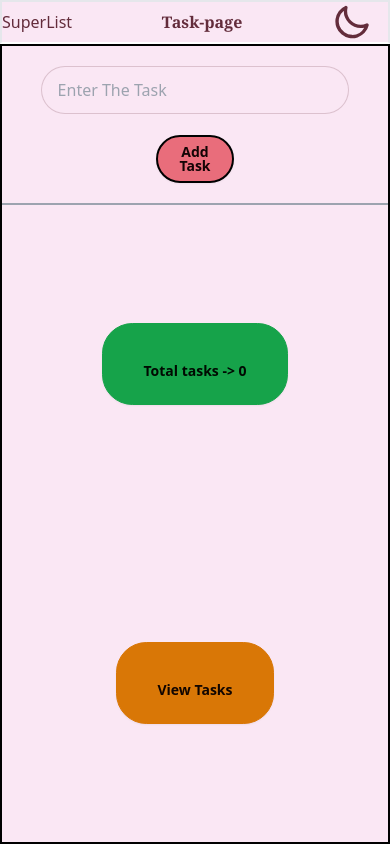
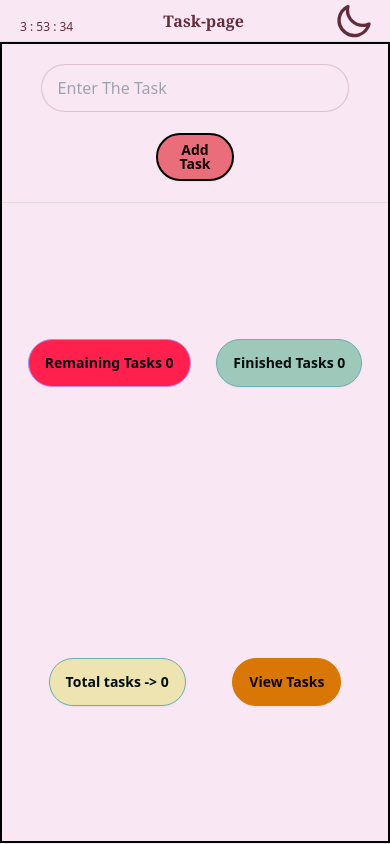
Before and after one commit to asxrafali0975/SuperListV2, a SvelteKit app: page /homepage in a window 390 px wide. Built offline with nearby package versions, Linux system fonts and the light colour scheme.

Commit message:
Your commit message

```diff
--- a/codesave.svelte
+++ b/codesave.svelte
@@ -1,67 +1,33 @@
 <script>
     import '../+page.svelte'
-    import { arr } from '../../store';
+    let minutes =$state(0)
+    let second=$state(0)
+    let hours=$state(0)
 
-
-    const finished=(index)=>{
-        $arr[index].status=!$arr[index].status;
-        localStorage.setItem("superlist_tasks", JSON.stringify($arr));
+    setInterval(() => {
+      if(second==59){
+        minutes++;
+      second=0;
 
     }
-    const deletetask=(index)=>{
-        let dummy = $arr
-        dummy.splice(index,1)
-        $arr=dummy
-        localStorage.setItem("superlist_tasks", JSON.stringify($arr));
+    if(minutes==59){
+      hours++;
+      minutes=0;
 
 
     }
+    second++;
 
-    </script>
+  }, 1000);
+
+  </script>
 
 
-    <div class="bg-slate-800 h-[1000000vh] w-[100vw] p-3">
-        <h1 class="center bg-blue-600 font-serif h-[0.0007%]" >Tasks Lists</h1>
-
-    {#each $arr as value, index}
-    <div class="border">
-        <h1  class={value.status ?  " done bg-slate-400 m-2 font-serif " : "bg-slate-400 m-2 font-serif " } > {index}->{value.data}</h1>
-        <button class="bg-green-300 rounded-md " onclick={()=>finished(index)}>{ value.status ? "Undone" :"Done"  }</button>
-        <button class="bg-red-300 rounded-md"  onclick={()=>deletetask(index)}>Delete</button>
-    </div>
-
-    {/each}
+  <main>
+    <div class="flex items-center justify-center mt-32">
+      <h1>{hours}</h1>:
+      <h1>{minutes}</h1>:
+      <h1>{second}</h1>
 
     </div>
-
-
-    <style>
-        h1{
-            font-size: 3vw;
-            border: 1.5px solid black;
-            border-radius: 5px;
-
-        }
-
-        .border{
-            border: 2px solid black;
-            margin-bottom:14px;
-        }
-
-        .center{
-            display: flex;
-            align-items: center;
-            justify-content: center;
-            color: white;
-            margin-bottom: 30px;
-            font-weight: 600;
-
-        }
-
-        .done{
-            background-color: rgb(153, 235, 160);
-            text-decoration: line-through;
-        }
-
-
-    </style>
+  </main>
--- /dev/null
+++ b/src/routes/components/TimeCompo.svelte
@@ -0,0 +1,45 @@
+<script>
+    import { onMount } from "svelte";
+
+
+
+        let mydate = $state(new Date().toLocaleTimeString().split(":"));
+
+       let  hour = $state(mydate[0])
+
+       let  minute = $state(mydate[1])
+
+       let  second=$state(mydate[2])
+
+       second=second.split(" ")
+       second=second[0]
+
+           setInterval(() => {
+            second++
+            if(second==60){
+                minute++
+                second=0
+            }
+            if(minute==60){
+                hour++
+                minute=0
+
+            }
+
+           }, 1000);
+
+
+
+
+
+
+
+</script>
+
+
+<main>
+<div class="text-xs ml-5  mt-3 sm:text-md  md:text-md lg:text-lg  xl:text-md  ">
+	 {hour} : {minute} : {second}
+</div>
+
+</main>
--- /dev/null
+++ b/src/routes/components/ViewComponent.svelte
@@ -0,0 +1,50 @@
+<script>
+    let prop = $props();
+
+    import "../+page.svelte";
+    let editTaskDataBind = $state(null);
+    let edit_task_bool = $state(true);
+    import { arr } from "../../store";
+
+
+    const addEditTaskFunc = (index) => {
+        if (!editTaskDataBind) {
+            alert("task cannot be empty ");
+            return;
+        } else {
+            $arr[index].data = editTaskDataBind;
+            localStorage.setItem("superlist_tasks", JSON.stringify($arr));
+            edit_task_bool = !edit_task_bool;
+        }
+    };
+
+</script>
+
+<button
+    class={edit_task_bool ? "btn btn-outline" : "btn btn-outline hidden"}
+    onclick={() => (edit_task_bool = !edit_task_bool)}>Edit</button
+>
+<button
+class={edit_task_bool
+        ? "btn btn-outline btn-accent hidden   btn-xs sm:btn-sm md:btn-sm lg:btn-md"
+        : "btn btn-outline btn-accent          btn-xs sm:btn-sm md:btn-sm lg:btn-md "}
+    onclick={() => addEditTaskFunc(prop.index)}>Add</button
+    >
+    <input
+    type="text"
+
+    placeholder="Enter New Task Here"
+    bind:value={editTaskDataBind}
+    class={edit_task_bool
+        ? "input input-bordered input-error w-full max-w-xs hidden "
+        : "input input-bordered input-error w-full max-w-xs  input-md sm:input-md md:input-md lg:btn-md"}
+/>
+
+<style>
+    @media (min-width: 280px) and (max-width: 640px) {
+    button {
+        height: 10vw;
+    }
+
+}
+</style>
--- a/src/routes/homepage/+page.svelte
+++ b/src/routes/homepage/+page.svelte
@@ -5,6 +5,7 @@
     import { MODE } from "../../store";
 
     import { arr } from "../../store";
+    import TimeCompo from "../components/TimeCompo.svelte";
 
     let input_value = $state(null);
     let storage_arr = [];
@@ -14,7 +15,8 @@
 
         $MODE = parseFloat(mode);
         let token = localStorage.getItem("superlist");
-        if (!localStorage.getItem("superlist")) {
+
+        if (!token) {
             goto("/login");
         }
 
@@ -23,9 +25,14 @@
             stored_tasks = JSON.parse(stored_tasks);
             $arr = stored_tasks;
         }
+
     });
 
     const addtask = () => {
+        if(!input_value){
+            alert("Tasks cannot be empty")
+            return
+        }
         let obj = { data: input_value, status: false };
         $arr = [...$arr, obj];
         input_value = "";
@@ -39,6 +46,14 @@
         $MODE = tog;
         localStorage.setItem("superListMode", $MODE);
     };
+    let doneTasks=$state(0)
+
+    $arr.forEach((value)=>{
+        if(value.status===true)doneTasks++
+
+    })
+
+
 </script>
 
 <div
@@ -46,11 +61,10 @@
     data-theme={$MODE ? "valentine" : "dark"}
     class="h-[100vh] w-[100vw] flex items-center justify-center flex-col"
 >
-    <div
-        id="toggleBtn"
-        class=" w-full flex items-center border-2 border-b-white justify-between"
-    >
-        <h1>SuperList</h1>
+    <div id="toggleBtn" class=" w-full flex items-center justify-between">
+        <div class="h-[100%]  flex items-center justify-center">
+           <TimeCompo/>
+        </div>
         <h1 class="font-bold font-serif">Task-page</h1>
 
         <label class="swap swap-rotate pr-4">
@@ -104,22 +118,32 @@
             >
         </div>
         <div id="two" class="h-[80%] w-full">
+
+            <!-- WORK IS GOING ON HERE -->
             <div
-                id="two-one"
-                class=" w-full h-[50%] flex items-center justify-center"
+            id="two-one"
+                class=" w-full h-[50%] flex items-center justify-evenly"
             >
-                <button class="btn p-10 btn-success"
-                    >Total tasks -> {$arr.length}</button
-                >
+
+            <button class="btn  btn-secondary  bg-[#FF204E]  btn-md sm:btn-lg md:btn-lg lg:btn-lg  "
+            >Remaining Tasks {$arr.length-doneTasks}</button
+        >
+
+            <button class="btn btn-accent bg-[#9EC8B9]   btn-md sm:btn-lg md:btn-lg lg:btn-lg  " >Finished Tasks {doneTasks}</button>
+
             </div>
             <div
                 id="two-two"
-                class=" w-full h-[50%] flex items-center justify-center"
+                class=" w-full h-[50%] flex items-center justify-evenly "
             >
-                <button
-                    class="btn btn-warning p-10"
+
+            <button class="btn btn-accent bg-[#EEE4B1] btn-md sm:btn-lg md:btn-lg lg:btn-lg  " >Total tasks -> {$arr.length}</button>
+            <button class="btn btn-warning  btn-md sm:btn-lg md:btn-lg lg:btn-lg "
                     onclick={() => goto("/viewtask")}>View Tasks</button
                 >
+
+
+
             </div>
         </div>
     </div>
@@ -132,13 +156,16 @@
             align-items: center;
             justify-content: space-evenly;
             flex-direction: column;
+
         }
         #two {
             display: flex;
             align-items: center;
             justify-content: center;
             flex-direction: column;
+
         }
+
         #input {
             width: 80%;
         }
@@ -146,4 +173,9 @@
             width: 20%;
         }
     }
+
+    #toggleBtn,
+    #one {
+        border-bottom: 1.5px solid rgba(214, 214, 214, 0.689);
+    }
 </style>
--- /dev/null
+++ b/src/routes/test_page/+page.svelte
@@ -0,0 +1,29 @@
+<script>
+
+
+	let doneTasks = $state(0)
+	let undone=$state(0)
+
+	array.forEach((v)=>{
+		if(v.status==true)done++
+
+	})
+
+
+</script>
+
+
+<main>
+<div>
+	{#each array as ar,index}
+
+	<h1>{ar.data}</h1>
+
+
+	{/each}
+
+	<h1>total done tasks are {done }</h1>
+	<h1>total undone task {array.length-done}</h1>
+</div>
+
+</main>
--- a/src/routes/viewtask/+page.svelte
+++ b/src/routes/viewtask/+page.svelte
@@ -5,25 +5,29 @@
     import { goto } from "$app/navigation";
     import { MODE } from "../../store";
     import { arr } from "../../store";
+    import ViewComponent from "../components/ViewComponent.svelte";
+    import TimeCompo from "../components/TimeCompo.svelte";
 
     // variables
 
-    let start_drag_value=null;
-    let start_index=null;
-    let end_drag_value=null;
-    let end_index=null;
-
+    let start_drag_value = null;
+    let start_index = null;
+    let end_drag_value = null;
+    let end_index = null;
 
     //functions
 
     onMount(() => {
+        let token = localStorage.getItem("superlist");
+        if (!token) {
+            goto("/login");
+        }
         let mode = localStorage.getItem("superListMode").trim();
         $MODE = parseFloat(mode);
-        let dummy = localStorage.getItem("superlist_tasks")
-        if(dummy){
-            dummy=JSON.parse(dummy)
-            console.log(dummy)
-            $arr=dummy
+        let dummy = localStorage.getItem("superlist_tasks");
+        if (dummy) {
+            dummy = JSON.parse(dummy);
+            $arr = dummy;
         }
     });
 
@@ -47,25 +51,22 @@
         localStorage.setItem("superListMode", $MODE);
     };
 
-    const dragStart=(index)=>{
-      start_drag_value=$arr[index]
-      start_index=index
+    const dragStart = (index) => {
+        start_drag_value = $arr[index];
+        start_index = index;
+
+    };
+    const dragTarget = (index,event) => {
+        end_drag_value = $arr[index];
+        end_index = index;
 
 
-    }
-    const dragTarget=(index)=>{
-        end_drag_value=$arr[index]
-        end_index=index
-
-
-
-    }
-    const change=()=>{
-        $arr[end_index]=start_drag_value
-        $arr[start_index]=end_drag_value
+    };
+    const change = () => {
+        $arr[end_index] = start_drag_value;
+        $arr[start_index] = end_drag_value;
         localStorage.setItem("superlist_tasks", JSON.stringify($arr));
-
-    }
+    };
 </script>
 
 <div
@@ -74,8 +75,10 @@
     class="h-[1000vh] w-[100vw]"
 >
     <div id="toggleBtn" class=" w-full flex items-center justify-between">
-        <h1>SuperList</h1>
-        <h1 class="font-bold font-serif">Task-page</h1>
+        <div class="h-[100%] flex items-center justify-center">
+            <TimeCompo />
+        </div>
+        <h1 class="font-bold font-serif">Task-View</h1>
 
         <label class="swap swap-rotate pr-4">
             <!-- this hidden checkbox controls the state -->
@@ -106,7 +109,14 @@
     </div>
 
     {#each $arr as obj, index}
-        <div class="join join-vertical w-full my-1" draggable="true" ondragstart={()=>dragStart(index)}  ondragenter={()=>dragTarget(index)}  ondragend={change}>
+        <!-- svelte-ignore a11y_no_static_element_interactions -->
+        <div
+            class="join join-vertical w-full my-1"
+            draggable="true"
+            ondragstart={() => dragStart(index)}
+            ondragenter={() => dragTarget(index)}
+            ondragend={change}
+        >
             <div
                 class="collapse collapse-arrow join-item border-base-300 border"
             >
@@ -115,25 +125,44 @@
                     Task {index + 1}
                 </div>
                 <div class="collapse-content">
-                    <h4 class={obj.status ?  " done  m-2 font-serif font-semibold tracking-wide" : " m-2 font-serif font-semibold tracking-wide " } >
+                    <h2
+                        class={obj.status
+                            ? " sm:text-4xl  done  m-2 font-serif font-semibold tracking-wide"
+                            : " m-2 sm:text-4xl font-serif font-semibold tracking-wide "}
+                    >
                         {obj.data}
-                        <button class="btn btn-active btn-neutral bg-green-500"  onclick={()=>finished(index)}>{ obj.status ? "Undone" :"Done"  }</button>
-                        <button class="btn btn-active btn-neutral bg-red-500"   onclick={()=>deletetask(index)}>Delete</button>
-                    </h4>
+                    </h2>
+                    <button
+                        class="btn btn-xs sm:btn-xs md:btn-sm lg:btn-md bg-green-500"
+                        onclick={() => finished(index)}
+                        >{obj.status ? "Undone" : "Done"}</button
+                    >
+                    <button
+                        class="btn btn-xs sm:btn-xs md:btn-sm lg:btn-md bg-red-500"
+                        onclick={() => deletetask(index)}>Delete</button
+                    >
+                    <ViewComponent {index} />
                 </div>
             </div>
-
         </div>
     {/each}
 </div>
 
 <style>
+    .dragging{
+        background-color: #f07474; /* Example highlight color */
+    }
     #toggleBtn {
         border-bottom: 1.5px solid black;
     }
 
-    .done{
+    .done {
+        text-decoration: line-through;
+    }
 
-            text-decoration: line-through;
+    @media (min-width: 280px) and (max-width: 640px) {
+        button {
+            height: 10vw;
         }
+    }
 </style>
```
Also changed, not shown: src/routes/+page.svelte (+2 -7 lines), src/routes/login/+page.svelte (+29 -3 lines).
